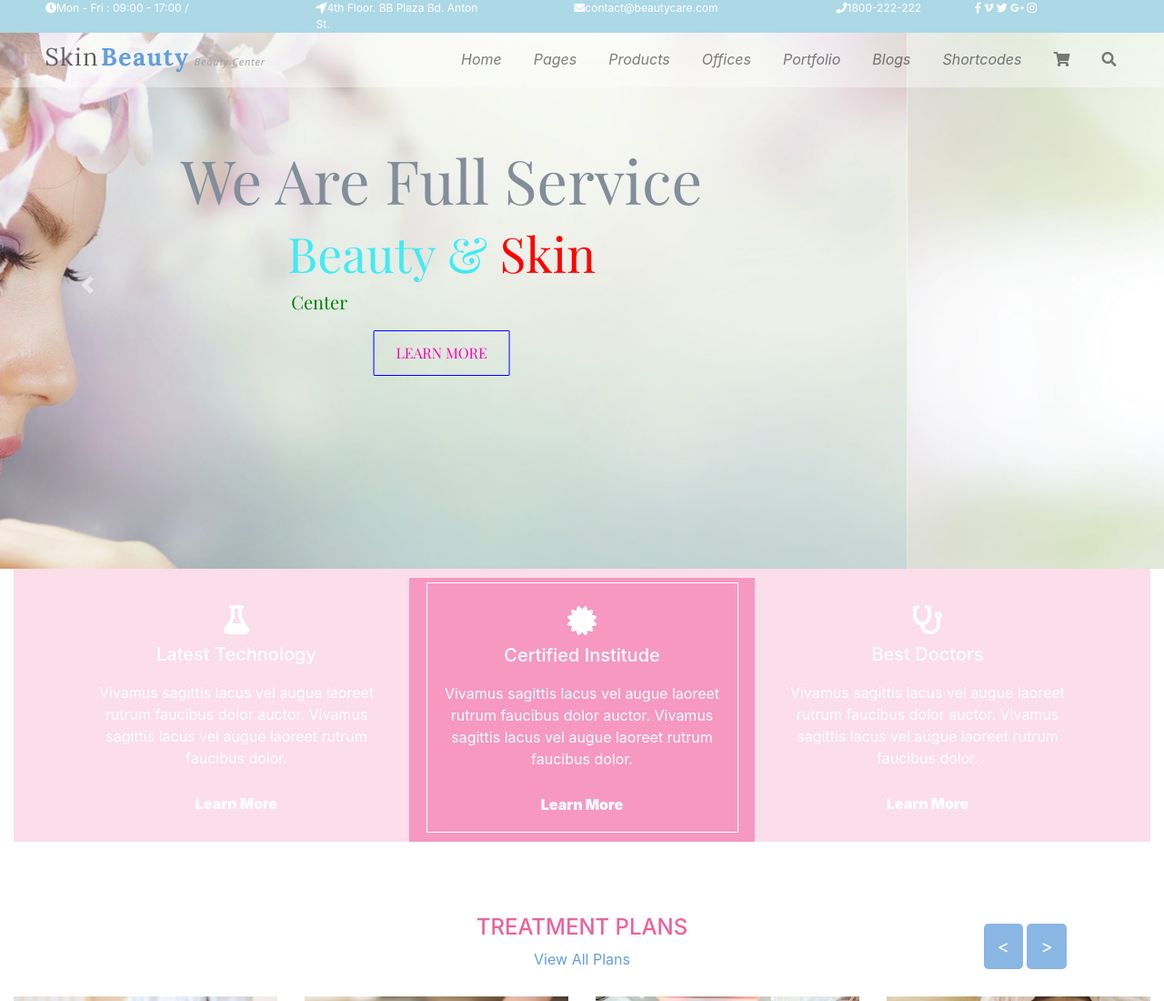
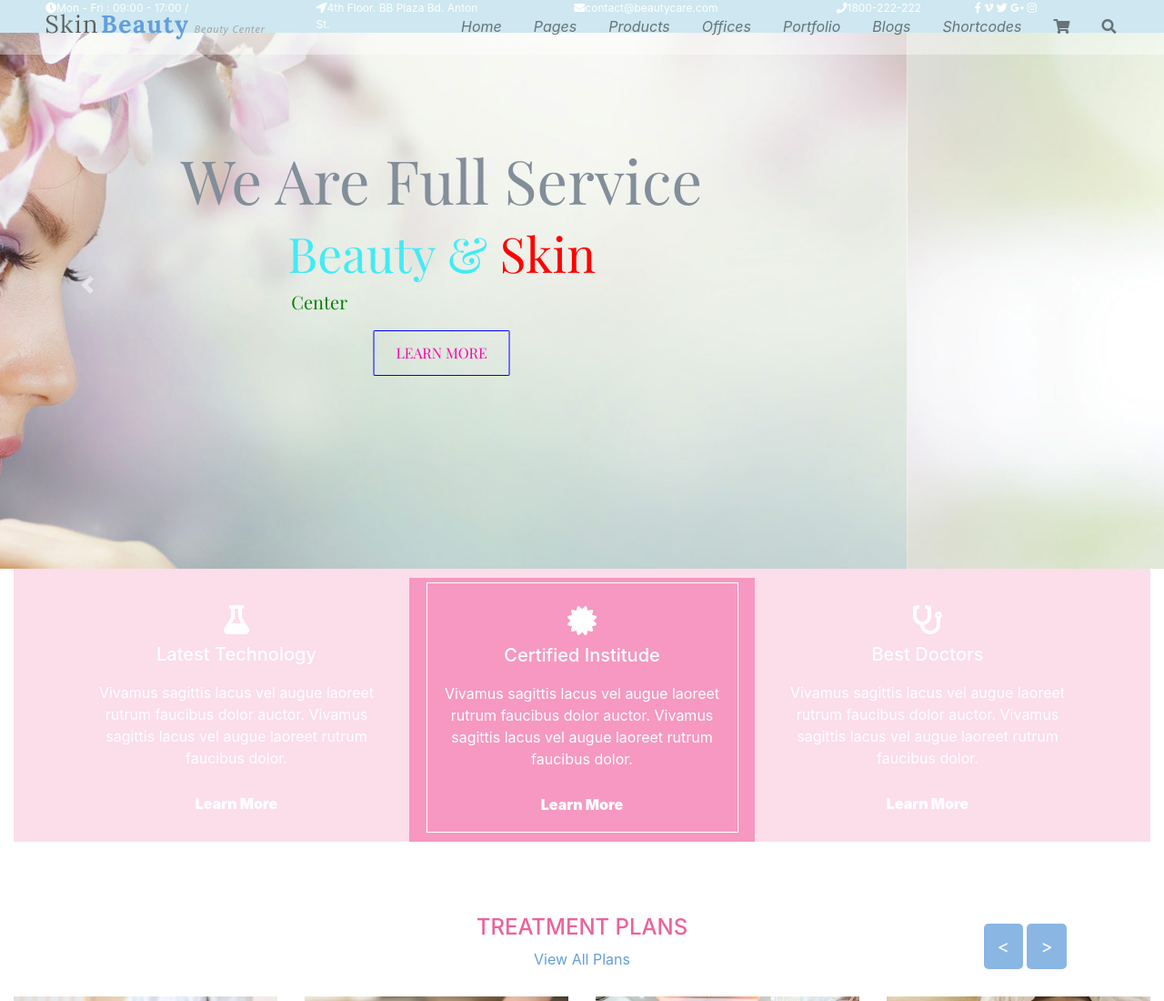
Before and after one commit to JohnPhann/TestDay2, a plain HTML site: page index.html in a window 1280 px wide. Shown: the top 1100 px of the page at 91% size. Drawn offline with nearby package versions, Linux system fonts and the light colour scheme.

Commit message:
merge nghia

```diff
--- a/css/style.less
+++ b/css/style.less
@@ -148,7 +148,7 @@ body{
 		.hai9{
 		    width: 100%;
 			top: 13;
-			z-index: 99;
+			z-index: 999;
 			position: fixed;
 			width: 100%;
 			height: 60px;
--- a/index.html
+++ b/index.html
@@ -89,7 +89,7 @@
 								<a href=""><i class="fab fa-instagram"></i></a>
 							</div>
 						</div>
-				<div class="hai9">
+				<div class="hai9 justify-content-top fixed-top">
 					<div class="row">
 					<div class="col-md-12 menu">
 					<nav class="navbar navbar-expand-lg navbar-light header">
```
Also changed, not shown: css/style.css.
